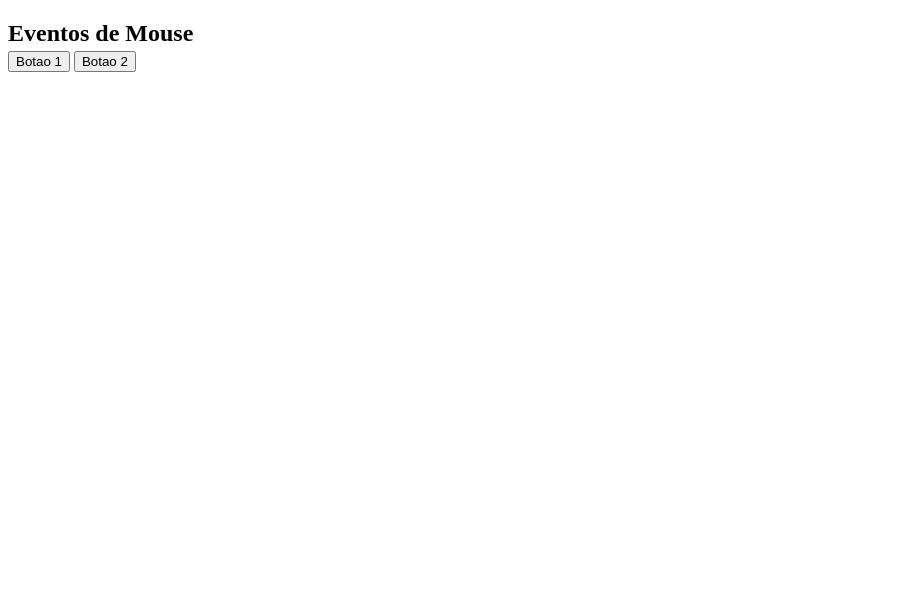
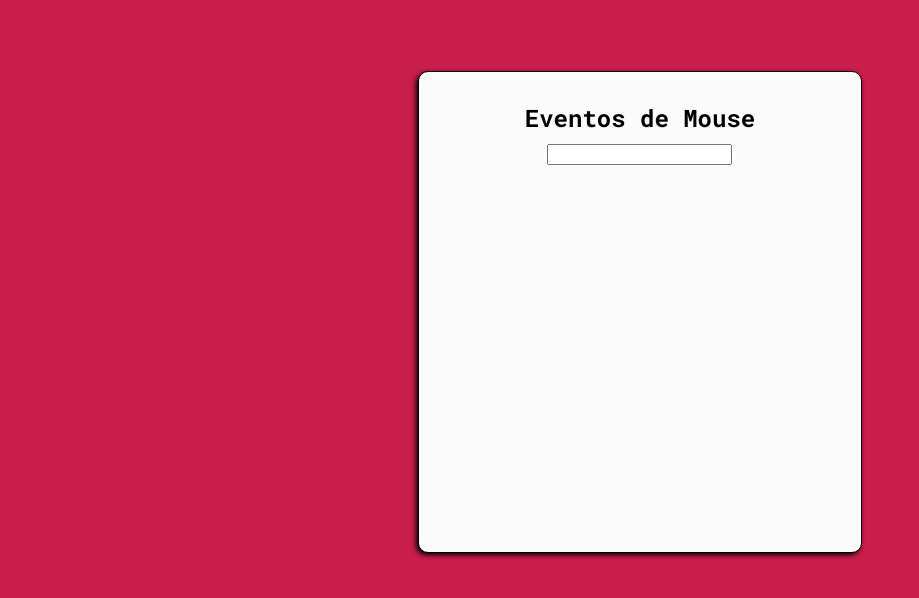
Before and after one commit to GabrielCesar48/CTD-Digital-House, a plain HTML site: page frontEnd2/FrontEnd-II/Aula8/A8A/index.html in a window 1280 px wide. Shown: the whole page, without its empty margins (0-919 px from the left). Drawn offline with Linux system fonts and the light colour scheme.

Commit message:
eventos de teclado

```diff
--- a/frontEnd2/FrontEnd-II/Aula8/A8A/css/style.css
+++ b/frontEnd2/FrontEnd-II/Aula8/A8A/css/style.css
@@ -1,5 +1,40 @@
+
+@import url('https://fonts.googleapis.com/css2?family=Pacifico&family=Roboto+Mono:wght@400;700&family=Roboto:wght@400;700&display=swap');
 
 
+body {
+    display: flex;
+    justify-content: center;
+    background-color: #c91d4c;
+}
+
+
+
+#card {
+    border: 1px solid black;
+    display: flex;
+    align-items: top;
+    justify-content: center;
+    height: 60vh;
+    width: 35%;
+    border-radius: 10px;
+    margin-top: 5%;
+    background-color: #fbfbfb;
+    box-shadow: -2px 2px 5px black;
+}
+
+#card-title {
+    margin: 10px;
+    display: flex;
+    justify-content: center;
+    align-items: center;
+    flex-direction: column;
+}
+
+#titulo {
+    margin-bottom: 25px;
+    font-family: 'Roboto Mono', monospace;
+}
 
 
 #submit-btn:hover {
@@ -30,6 +65,9 @@
     height: 2px;
     margin: -1.1rem auto 0 auto;
     width: 89px;
+    display: flex;
+    justify-content: center;
+    align-items: center;
 }
 
 #botao-js-esconder, #botao-js-exibir {
--- a/frontEnd2/FrontEnd-II/Aula8/A8A/index.html
+++ b/frontEnd2/FrontEnd-II/Aula8/A8A/index.html
@@ -16,8 +16,7 @@
             <div id="card-title">
                 <h2 id="titulo">Eventos de Mouse</h2>
                 <div class="underline-title"></div>
-                <input type="button" class="bt-muda-cor" value="Botao 1">
-                <input type="button" class="bt-muda-cor" value="Botao 2">
+                <input type="text" class="teclado" value="">
 
             </div>
         </div>
--- a/frontEnd2/FrontEnd-II/Aula8/A8A/js/script.js
+++ b/frontEnd2/FrontEnd-II/Aula8/A8A/js/script.js
@@ -1,19 +1,50 @@
-let btMudaCor = document.querySelectorAll('.bt-muda-cor')
+// let btMudaCor = document.querySelectorAll('.bt-muda-cor')
 
-for (let i = 0; i < btMudaCor.length; i++) {
+// for (let i = 0; i < btMudaCor.length; i++) {
 
-    btMudaCor[i].addEventListener('click', function() {
+//     btMudaCor[i].addEventListener('click', function() {
 
-        this.style.color = prompt('Escolha a cor do texto');
-        this.style.background = prompt('Escolha a cor do texto');
+//         this.style.color = prompt('Escolha a cor do texto');
+//         this.style.background = prompt('Escolha a cor do texto');
 
-    })
+//     })
 
-}
+// }
 
 
-let titulo = document.querySelector('#titulo')
+// let titulo = document.querySelector('#titulo')
 
-titulo.addEventListener('mouseover', function () {
-    console.log('voce passou o mouse')
+// titulo.addEventListener('mouseover', function () {
+//     console.log('voce passou o mouse')
+// })
+
+
+// apertar a tecla (keydown) com uma função
+
+document.addEventListener('keydown', function (apertar) {
+    if (apertar.key === 'q') {
+        console.log('Apertei a tecla q')
+    }
 })
+
+
+// SOLTAR A TECLA (KEYUP) COM UMA FUNÇÃO
+
+document.addEventListener('keyup', function(soltar) {
+    if (soltar.key === 'w') {
+        console.log('soltou a tecla w')
+
+    }
+})
+
+
+const teclado = document.querySelector('.teclado')
+
+teclado.addEventListener('keydown', e => {
+    if (e.key === 'r') {
+
+        alert('opa! você nao pode usar a letra R')
+        e.preventDefault()
+
+    }
+})
```
